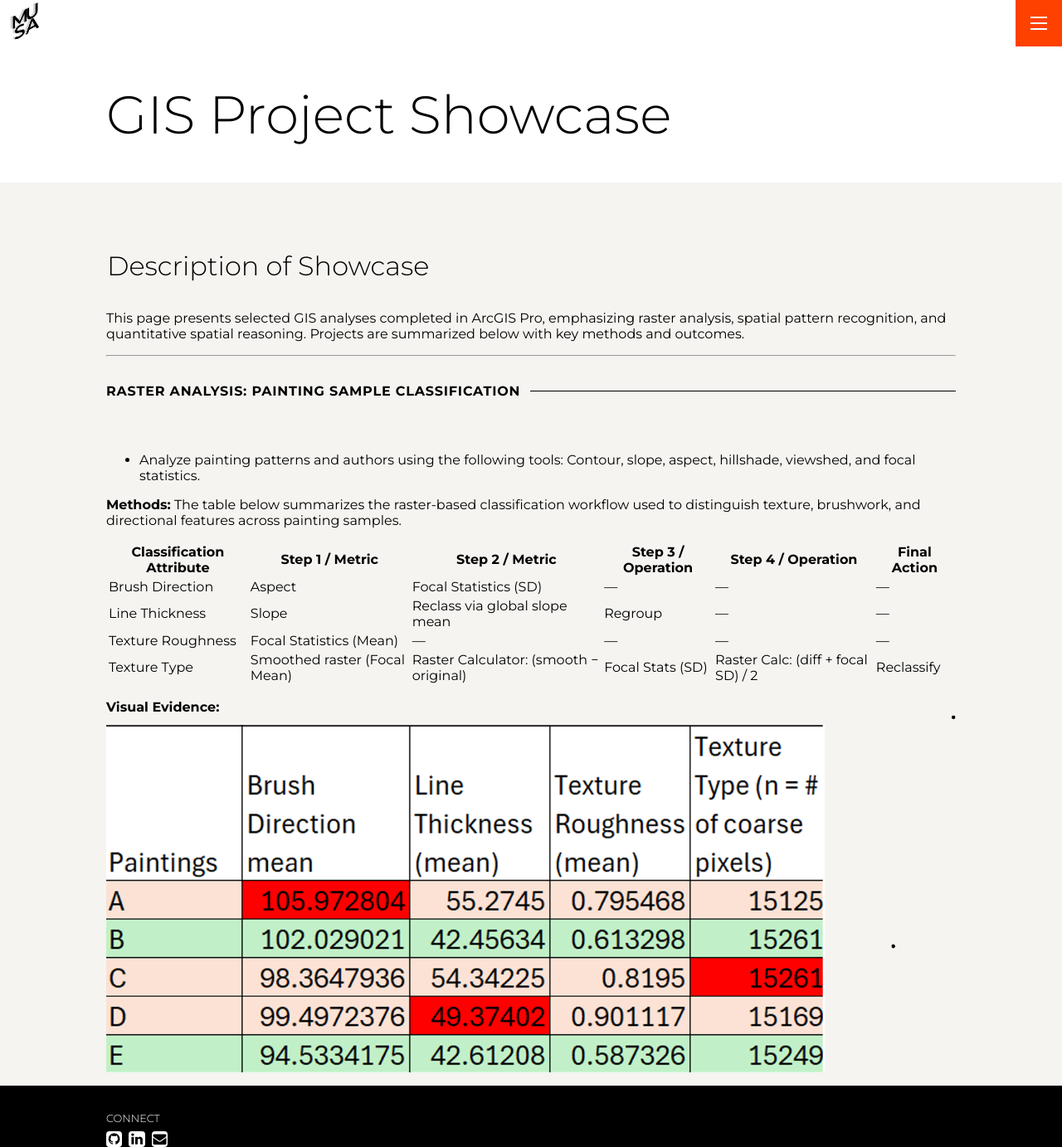
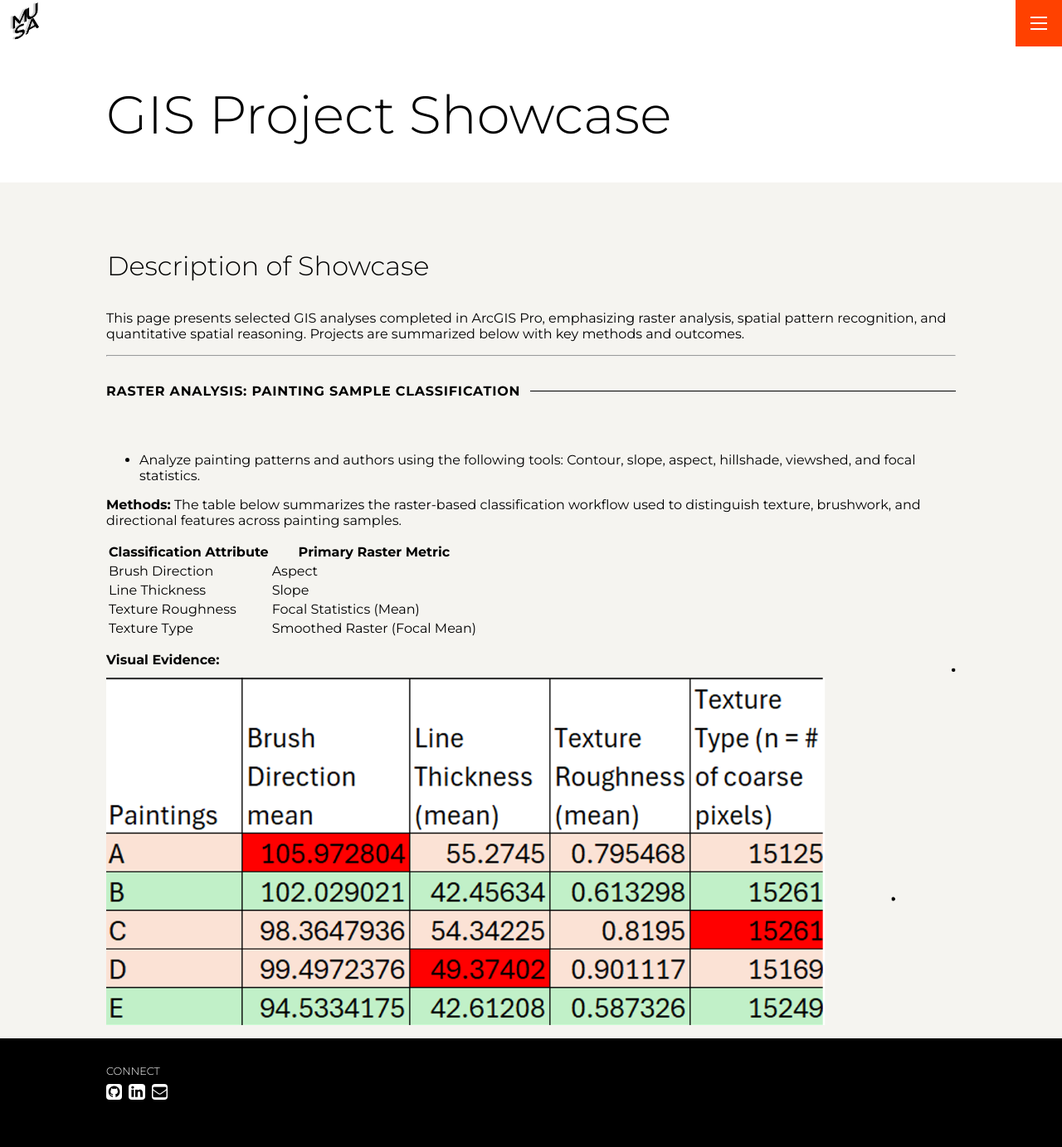
Before and after one commit to astauf03/portfolio, a Jekyll site: the page built from _projects/GIS-projects.md, in a window 1280 px wide and 1383 px high. Shown: the whole window at 83% size. Built offline with Jekyll 4.4.1, drawn with Linux system fonts in a browser that asks for light colours.

Commit message:
message here: Update GIS projects list

```diff
--- a/_projects/GIS-projects.md
+++ b/_projects/GIS-projects.md
@@ -13,12 +13,12 @@ This page presents selected GIS analyses completed in ArcGIS Pro, emphasizing ra
 **Methods:**
 The table below summarizes the raster-based classification workflow used to distinguish texture, brushwork, and directional features across painting samples.
 
-| Classification Attribute | Step 1 / Metric                | Step 2 / Metric                          | Step 3 / Operation | Step 4 / Operation                          | Final Action |
-|--------------------------|--------------------------------|------------------------------------------|--------------------|----------------------------------------------|--------------|
-| Brush Direction          | Aspect                         | Focal Statistics (SD)                    | —                  | —                                            | —            |
-| Line Thickness           | Slope                          | Reclass via global slope mean            | Regroup            | —                                            | —            |
-| Texture Roughness        | Focal Statistics (Mean)        | —                                        | —                  | —                                            | —            |
-| Texture Type             | Smoothed raster (Focal Mean)   | Raster Calculator: (smooth − original)  | Focal Stats (SD)   | Raster Calc: (diff + focal SD) / 2           | Reclassify   |
+| Classification Attribute | Primary Raster Metric |
+|--------------------------|----------------------|
+| Brush Direction          | Aspect               |
+| Line Thickness           | Slope                |
+| Texture Roughness        | Focal Statistics (Mean) |
+| Texture Type             | Smoothed Raster (Focal Mean) |
 
 
 **Visual Evidence:**
```
